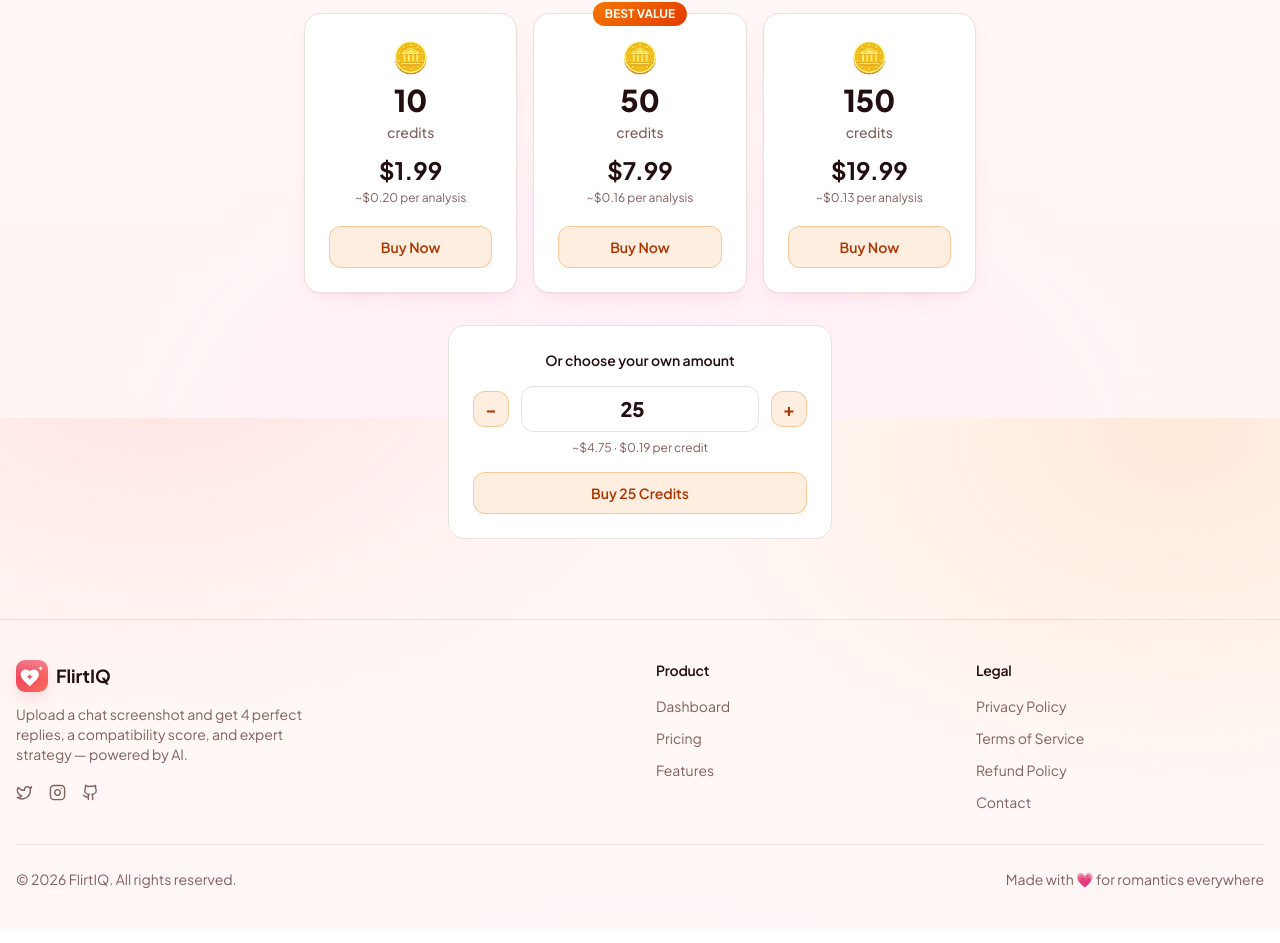
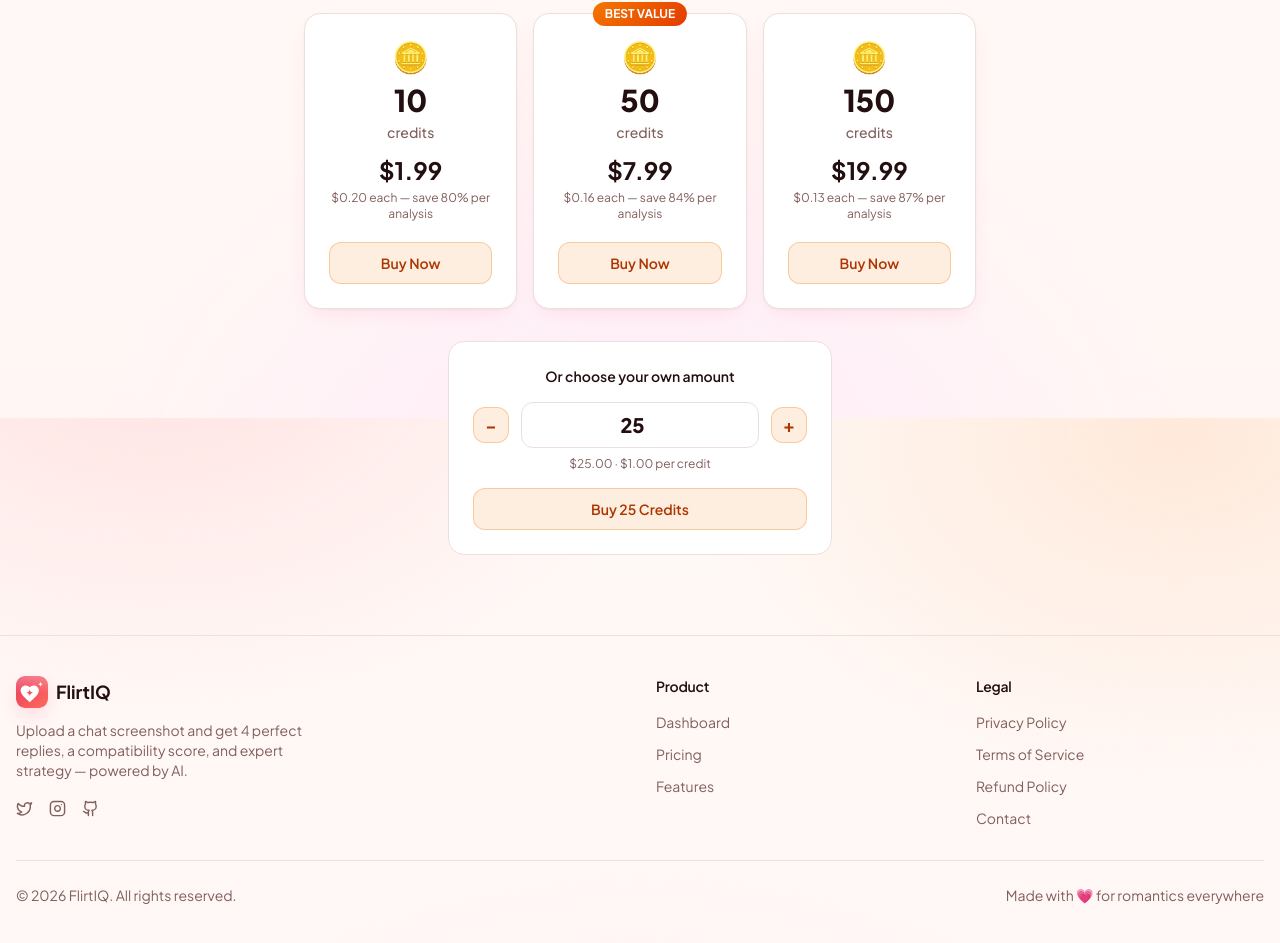
Before and after one commit to akashroy7015-debug/blank-app, a Next.js app: page /pricing in a window 1280 px wide. Shown: the part 1182-2125 px from the top of the page. Built offline with nearby package versions, Linux system fonts and the light colour scheme; no server answers.

Commit message:
Update custom credit price to $1.00/credit and show bundle savings vs custom rate

```diff
--- a/components/PricingSection.tsx
+++ b/components/PricingSection.tsx
@@ -56,9 +56,9 @@ const PLANS = [
 ]
 
 const CREDIT_PACKS = [
-  { key: 'credits_10',  credits: 10,  price: '$1.99',  perCredit: '~$0.20', popular: false },
-  { key: 'credits_50',  credits: 50,  price: '$7.99',  perCredit: '~$0.16', popular: true  },
-  { key: 'credits_150', credits: 150, price: '$19.99', perCredit: '~$0.13', popular: false },
+  { key: 'credits_10',  credits: 10,  price: '$1.99',  perCredit: '$0.20 each — save 80%', popular: false },
+  { key: 'credits_50',  credits: 50,  price: '$7.99',  perCredit: '$0.16 each — save 84%', popular: true  },
+  { key: 'credits_150', credits: 150, price: '$19.99', perCredit: '$0.13 each — save 87%', popular: false },
 ]
 
 export default function PricingSection() {
@@ -251,7 +251,7 @@ export default function PricingSection() {
               </button>
             </div>
             <p className="text-xs mb-4" style={{ color: 'var(--muted-foreground)' }}>
-              ~${(customCredits * 0.19).toFixed(2)} · $0.19 per credit
+              ${(customCredits * 1).toFixed(2)} · $1.00 per credit
             </p>
             <button
               onClick={() => handleCheckout('credits_custom', customCredits)}
```
